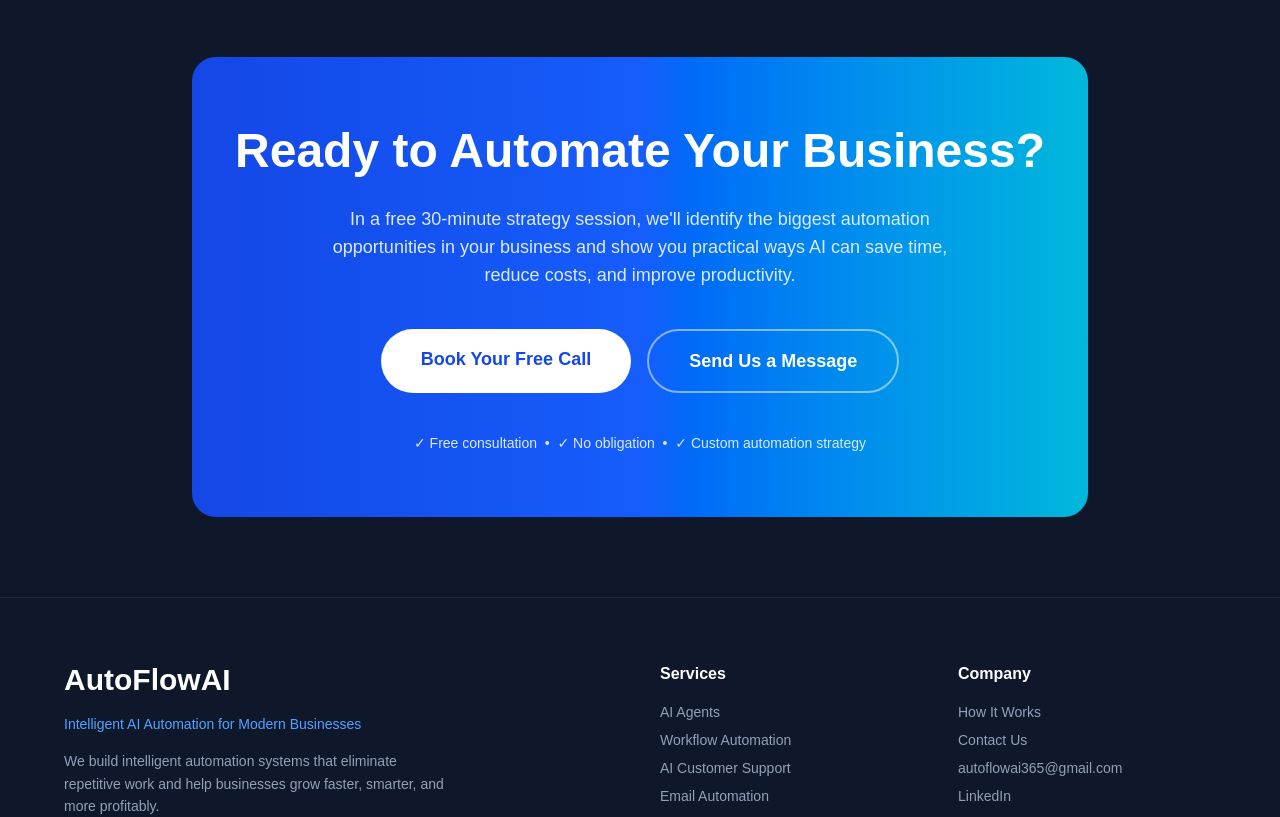
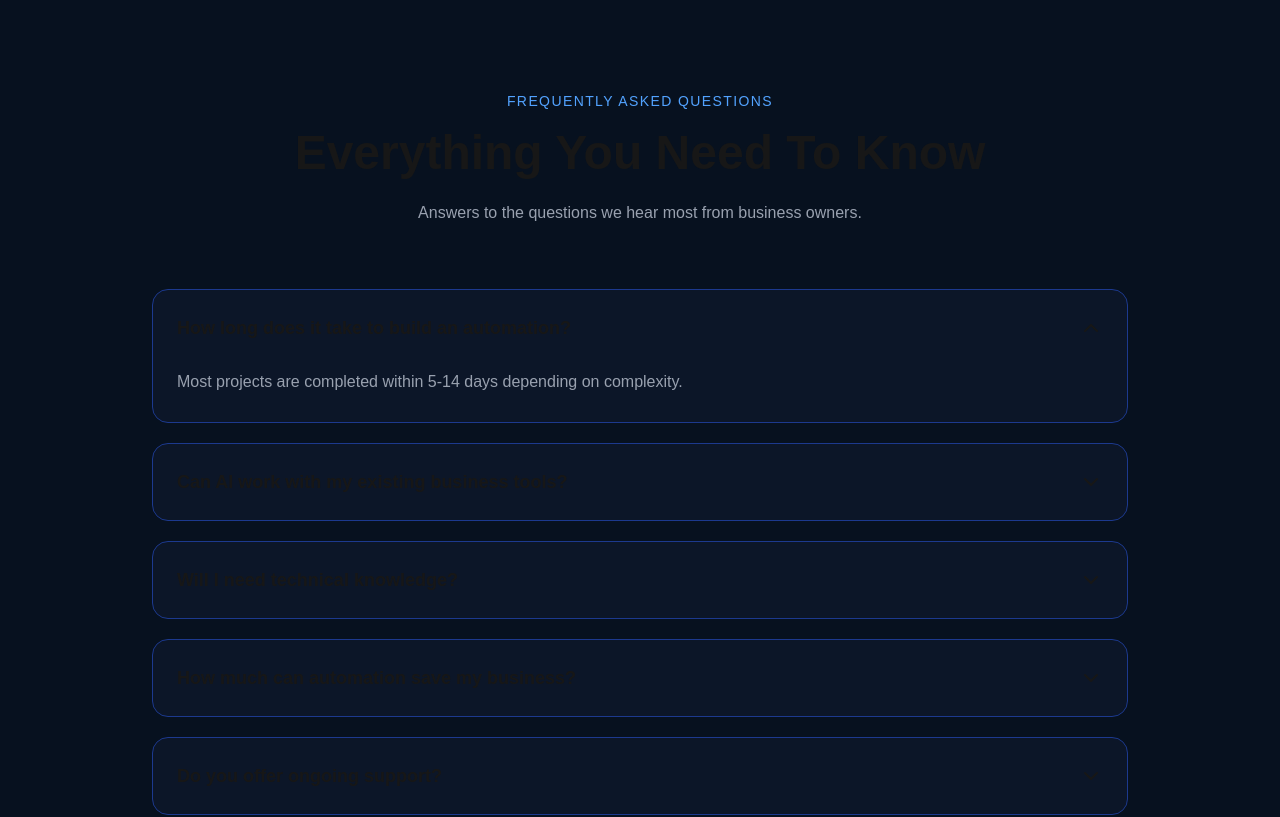
Before and after one commit to autoflowai365/autoflowai, a Next.js app: page / in a window 1280 px wide. Shown: the part 6520-7337 px from the top of the page. Built offline with nearby package versions, Linux system fonts and the light colour scheme.

Commit message:
Add premium FAQ accordion section

```diff
--- /dev/null
+++ b/app/components/FAQ.tsx
@@ -0,0 +1,55 @@
+"use client";
+import { useState } from "react";
+import { ChevronDown } from "lucide-react";
+
+const faqs = [
+  {
+    question: "How long does it take to build an automation?",
+    answer: "Most projects are completed within 5-14 days depending on complexity.",
+  },
+  {
+    question: "Can AI work with my existing business tools?",
+    answer: "Yes. We integrate with WhatsApp, Google Workspace, Airtable, CRMs, payment gateways, and hundreds of other platforms.",
+  },
+  {
+    question: "Will I need technical knowledge?",
+    answer: "Not at all. We build, test, deploy, and show your team how everything works.",
+  },
+  {
+    question: "How much can automation save my business?",
+    answer: "Every business is different, but many clients save hundreds of hours and millions of naira every year. Use our ROI Calculator to estimate your savings.",
+  },
+  {
+    question: "Do you offer ongoing support?",
+    answer: "Absolutely. We monitor, improve, and maintain your automations so they continue running smoothly.",
+  },
+];
+
+export default function FAQ() {
+  const [open, setOpen] = useState<number | null>(0);
+
+  return (
+    <section className="py-28 bg-[#07111F]">
+      <div className="max-w-5xl mx-auto px-6">
+        <div className="text-center mb-16">
+          <span className="uppercase tracking-widest text-blue-400 text-sm">Frequently Asked Questions</span>
+          <h2 className="text-5xl font-bold mt-4 mb-6">Everything You Need To Know</h2>
+          <p className="text-gray-400">Answers to the questions we hear most from business owners.</p>
+        </div>
+        <div className="space-y-5">
+          {faqs.map((faq, index) => (
+            <div key={index} className="rounded-2xl border border-blue-900 bg-[#0C1628] overflow-hidden">
+              <button onClick={() => setOpen(open === index ? null : index)} className="w-full flex justify-between items-center p-6 text-left">
+                <span className="font-semibold text-lg">{faq.question}</span>
+                <ChevronDown className={`transition-transform duration-300 ${open === index ? "rotate-180" : ""}`} />
+              </button>
+              <div className={`transition-all duration-300 overflow-hidden ${open === index ? "max-h-60 opacity-100" : "max-h-0 opacity-0"}`}>
+                <p className="px-6 pb-6 text-gray-400 leading-8">{faq.answer}</p>
+              </div>
+            </div>
+          ))}
+        </div>
+      </div>
+    </section>
+  );
+}
--- a/app/page.tsx
+++ b/app/page.tsx
@@ -7,6 +7,7 @@ import HowItWorks from "./components/HowItWorks";
 import Stats from "./components/Stats";
 import ROI from "./components/ROI";
 import Testimonials from "./components/Testimonials";
+import FAQ from "./components/FAQ";
 import CTA from "./components/CTA";
 import Footer from "./components/Footer";
 import WhatsAppButton from "./components/WhatsAppButton";
@@ -23,6 +24,7 @@ export default function Home() {
       <Stats />
       <ROI />
       <Testimonials />
+      <FAQ />
       <CTA />
       <Footer />
       <WhatsAppButton />
```
